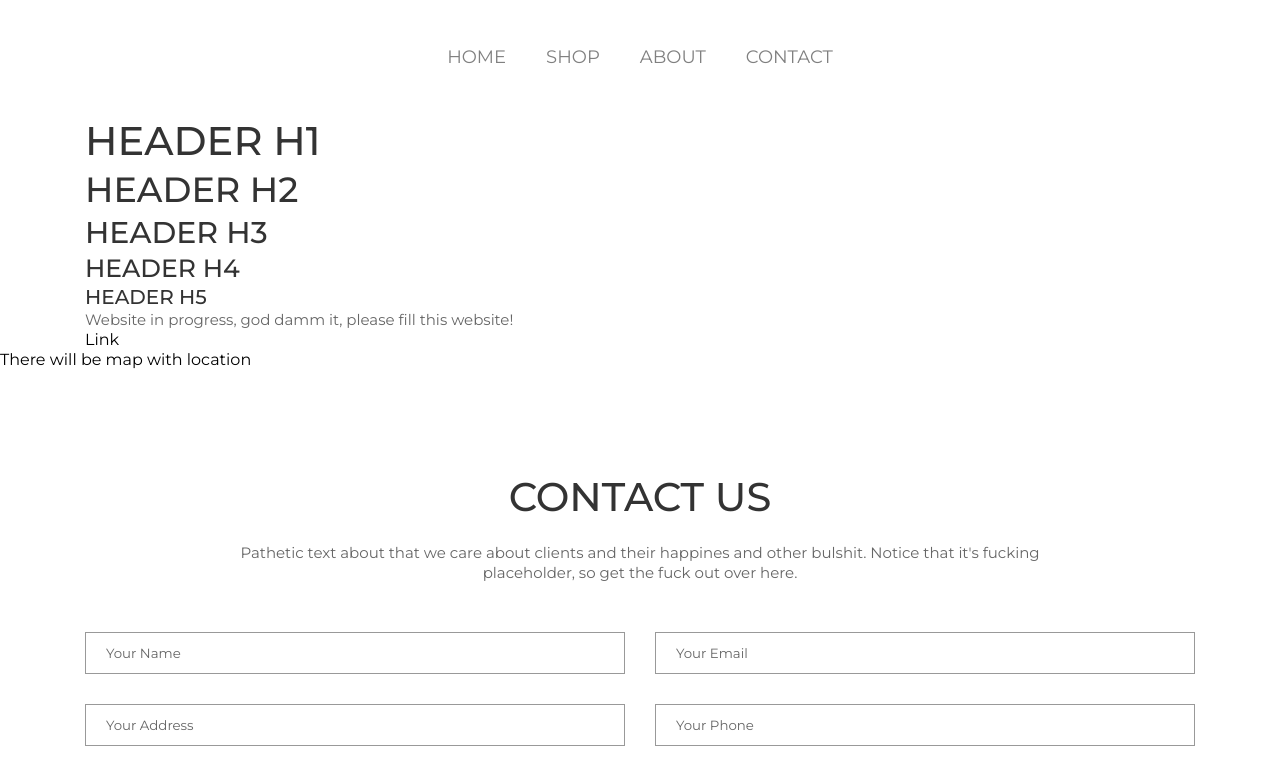
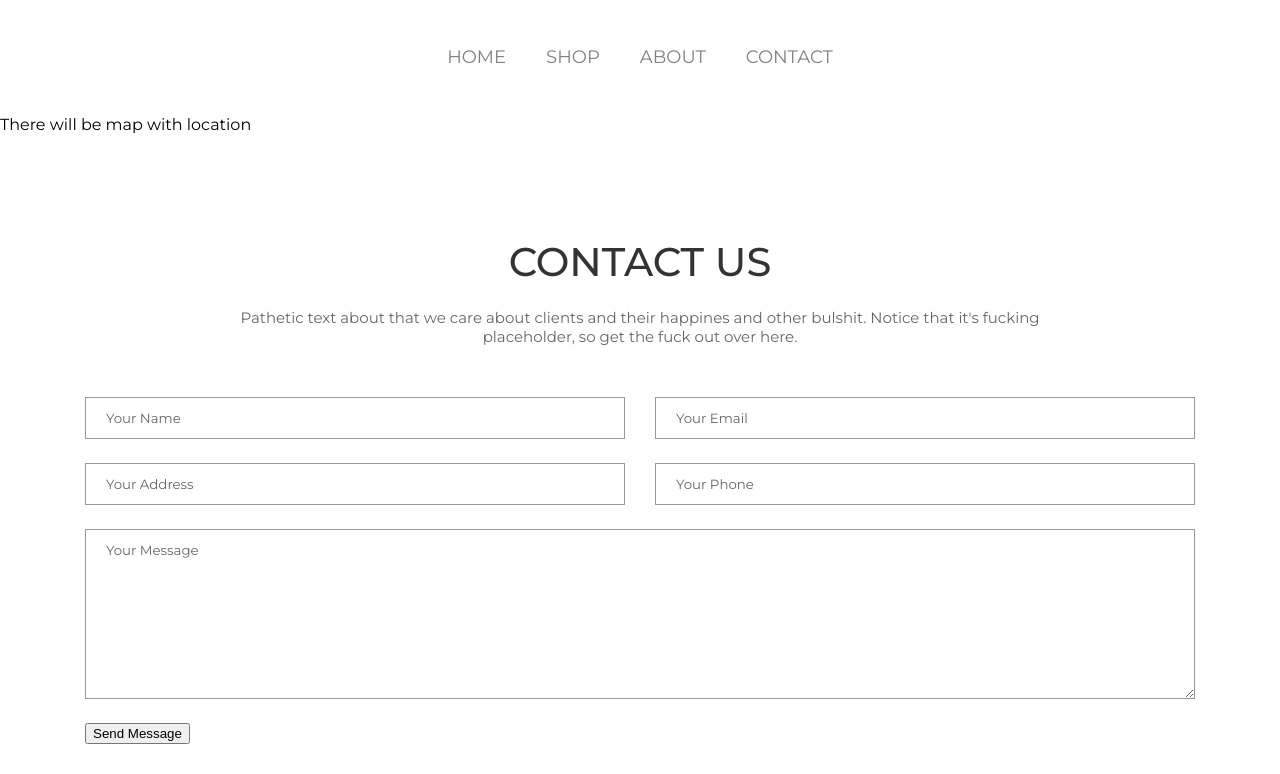
Before and after one commit to Radek-Wawrzyk/Vue-Shop, a Vue app: page /contact in a window 1280 px wide. Shown: the top 774 px of the page. Built offline with nearby package versions, Linux system fonts and the light colour scheme.

Commit message:
Add - Simply validation for Contact form
Edit structure of form ( form-group for margin ) & Add new color for error

```diff
--- a/src/App.vue
+++ b/src/App.vue
@@ -3,19 +3,6 @@
         <header>
             <Navigation />
         </header>
-        <div class="container">
-            <div class="row">
-                <div class="col-md-5">
-                    <h1>Header H1</h1>
-                    <h2>Header H2</h2>
-                    <h3>Header H3</h3>
-                    <h4>Header H4</h4>
-                    <h5>Header H5</h5>
-                    <p>Website in progress, god damm it, please fill this website! </p>
-                    <a href="#">Link</a>
-                </div>
-            </div>
-        </div>
         <router-view />
     </div>
 </template>
--- a/src/Components/Contact.vue
+++ b/src/Components/Contact.vue
@@ -18,20 +18,34 @@
       <form class="contact-form">
         <div class="row">
           <div class="col-md-6">
-            <input type="text" placeholder="Your Name" v-model="fields.name">
-            <p>{{errors.name}}</p>
+            <div class="form-group">
+              <input type="text" placeholder="Your Name" v-model="fields.name">
+              <p class="form-error">{{errors.name}}</p>
+            </div>
           </div>
           <div class="col-md-6">
-            <input type="email" placeholder="Your Email" v-model="fields.email">
+            <div class="form-group">
+              <input type="email" placeholder="Your Email" v-model="fields.email">
+              <p class="form-error">{{errors.email}}</p>
+            </div>
           </div>
           <div class="col-md-6">
-            <input type="text" placeholder="Your Address" v-model="fields.address">
+            <div class="form-group">
+              <input type="text" placeholder="Your Address" v-model="fields.address">
+              <p class="form-error">{{errors.address}}</p>
+            </div>
           </div>
           <div class="col-md-6">
-            <input type="text" placeholder="Your Phone" v-model="fields.phone">
+            <div class="form-group">
+              <input type="text" placeholder="Your Phone" v-model="fields.phone">
+              <p class="form-error">{{errors.phone}}</p>
+            </div>
           </div>
           <div class="col-md-12">
-            <textarea placeholder="Your Message" rows="9" v-model="fields.message"></textarea>
+            <div class="form-group">
+              <textarea placeholder="Your Message" rows="9" v-model="fields.message"></textarea>
+              <p class="form-error">{{errors.message}}</p>
+            </div>
           </div>
           <div class="col-md-12">
             <button type="submit" @click="formValidate" >Send Message</button>
@@ -67,10 +81,21 @@ export default {
   methods: {
     formValidate(event) {
       event.preventDefault();
+
       console.log(this.fields);
 
-      /*It's gonna be in html code -> */this.fields.name.length >= 1 ? this.errors.name = "" : this.errors.name = "Please fill Name";
+      const checkEmail = /^[a-zA-Z0-9.!#$%&’*+/=?^_`{|}~-]+@[a-zA-Z0-9-]+(?:\.[a-zA-Z0-9-]+)*$/;
+      const checkPhone = /^[0-9\+]{8,13}$/;
 
+      if ( this.fields.name.length >= 1 && this.fields.address.length >= 1 && this.fields.message.length >= 1 && checkEmail.test(this.fields.email) && checkPhone.test(this.fields.phone) ) {
+        console.log("form submited!");
+      } else console.log("form not submited!");
+
+      this.fields.name.length >= 1 ? this.errors.name = "" : this.errors.name = "Please fill Name";
+      this.fields.address.length >= 1 ? this.errors.address = "" : this.errors.address = "Please fill Address";
+      this.fields.message.length >= 1 ? this.errors.message = "" : this.errors.message = "Please fill Message";
+      checkEmail.test(this.fields.email) ? this.errors.email = "" : this.errors.email = "Bad Email address or blank";
+      checkPhone.test(this.fields.phone) ? this.errors.phone = "" : this.errors.phone = "Bad Phone number or blank";
     }
   }
 }
--- a/src/Styles/Components/colors.scss
+++ b/src/Styles/Components/colors.scss
@@ -4,3 +4,4 @@ $white: #e5e5e5;
 $greyDark: #333;
 $greyMedium: #666;
 $greyLight: #999;
+$error: #a94442;
--- a/src/Styles/Components/forms.scss
+++ b/src/Styles/Components/forms.scss
@@ -2,7 +2,6 @@ input,textarea,select {
   display: block;
   width: 100%;
   padding: 12px 20px;
-  margin: 0 0 30px 0;
   border: 1px solid $greyLight;
   transition: border 0.25s;
   font-family: 'Montserrat', sans-serif;
@@ -17,3 +16,17 @@ input,textarea,select {
 textarea {
   resize: vertical;
 }
+
+//Form group
+
+.form-group {
+  margin: 0 0 24px 0;
+}
+
+//Forms errors
+
+.form-error {
+  color: $error;
+  font-size: 13px;
+  margin: 8px 0 0 0;
+}
```
